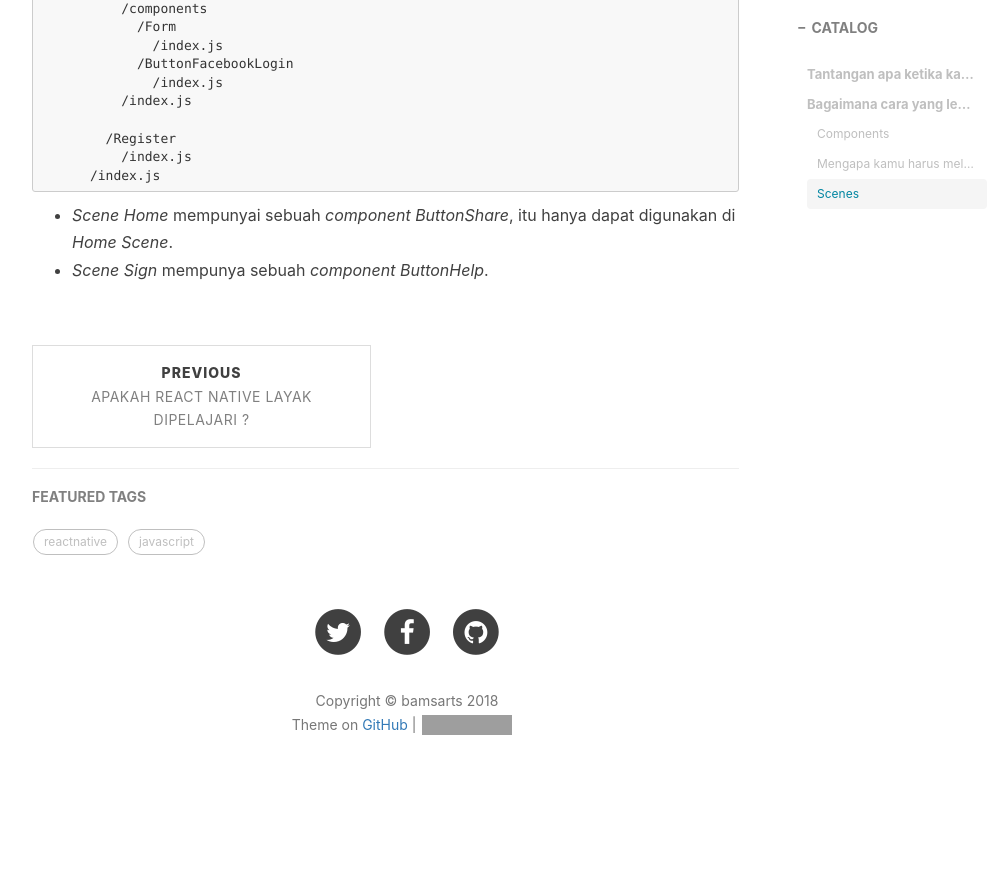
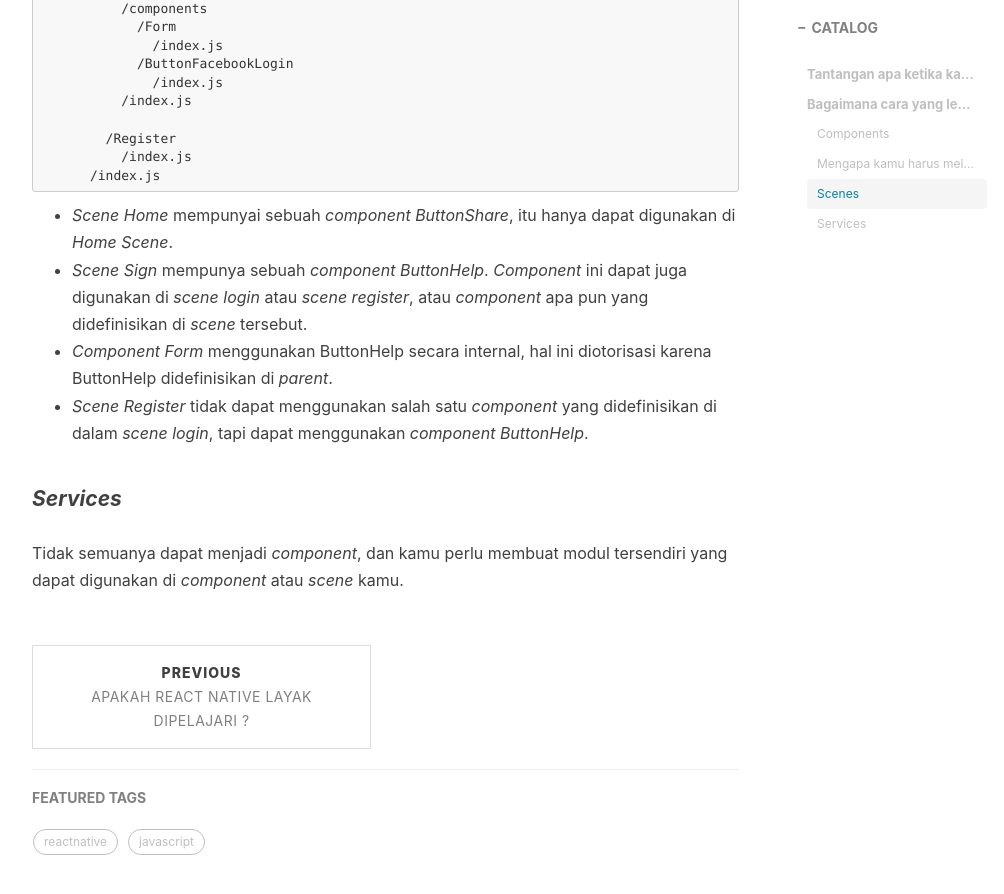
Before and after one commit to bamsarts/bamsarts.github.io, a Jekyll site: the page built from _posts/2018-06-05-Memaksimalkan-Aplikasi-React.md, in a window 1280 px wide and 900 px high, scrolled down 6124 px. Shown: the top 894 px of the window, without its empty margins (233-1237 px from the left). Built offline with Jekyll 4.4.1, drawn with Linux system fonts in a browser that asks for light colours; nearby versions of some CDN libraries; emoji names are drawn with the system emoji font; comment, search, counter and statistics services are not loaded; before the commit the page ends 6953 px from its top, so only the background shows below that; grey boxes are pictures that could not be loaded.

Commit message:
update post

````diff
--- a/_posts/2018-06-05-Memaksimalkan-Aplikasi-React.md
+++ b/_posts/2018-06-05-Memaksimalkan-Aplikasi-React.md
@@ -200,4 +200,10 @@ Contoh :
 ```
 
 - _Scene Home_ mempunyai sebuah _component ButtonShare_, itu hanya dapat digunakan di _Home Scene_.
-- _Scene Sign_ mempunya sebuah _component ButtonHelp_.
+- _Scene Sign_ mempunya sebuah _component ButtonHelp_. _Component_ ini dapat juga digunakan di _scene login_ atau _scene register_, atau _component_ apa pun yang didefinisikan di _scene_ tersebut.
+- _Component Form_ menggunakan ButtonHelp secara internal, hal ini diotorisasi karena ButtonHelp didefinisikan di _parent_.
+- _Scene Register_ tidak dapat menggunakan salah satu _component_ yang didefinisikan di dalam _scene login_, tapi dapat menggunakan _component ButtonHelp_.
+
+#### _Services_
+
+Tidak semuanya dapat menjadi _component_, dan kamu perlu membuat modul tersendiri yang dapat digunakan di _component_ atau _scene_ kamu.
````
